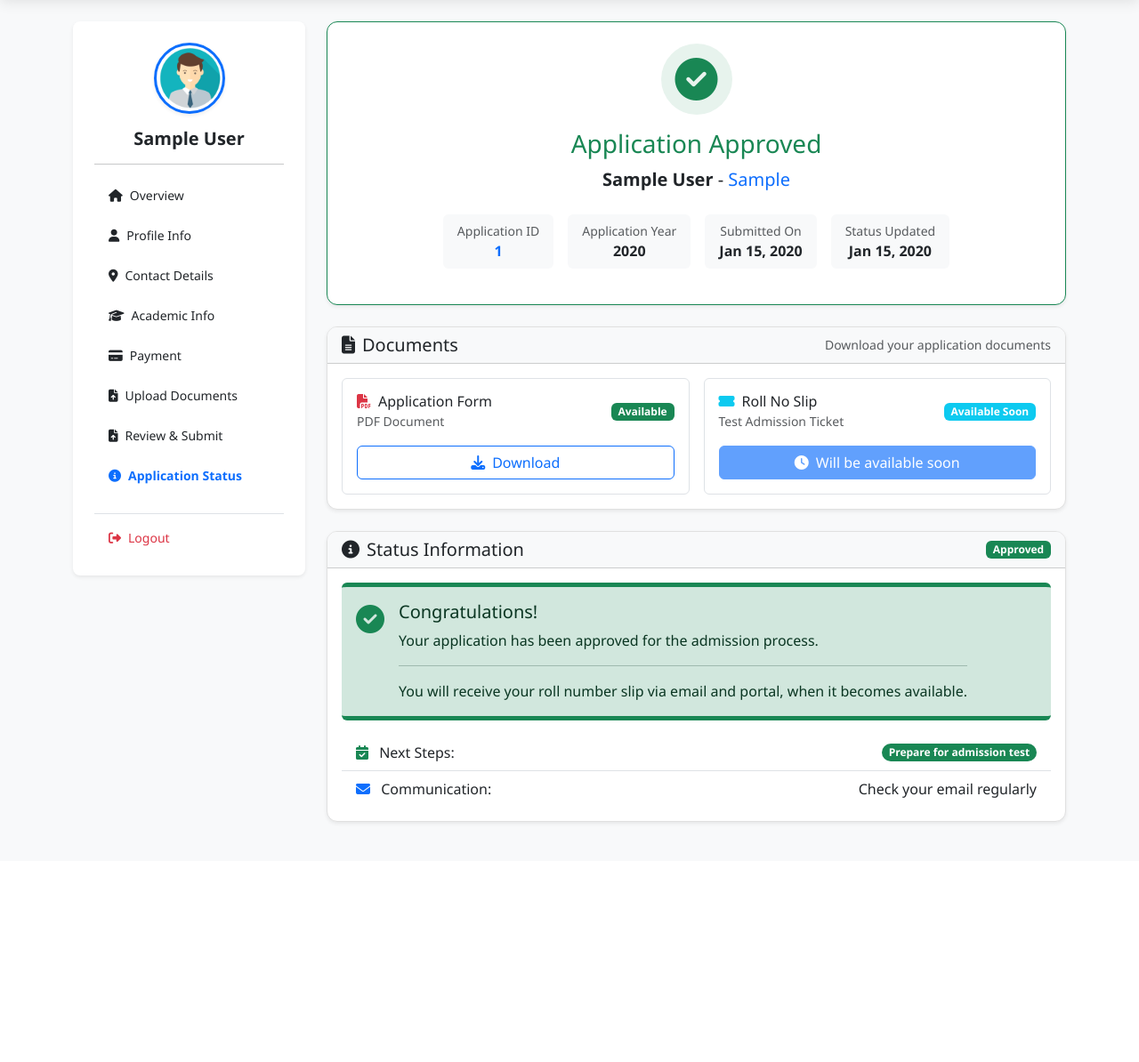
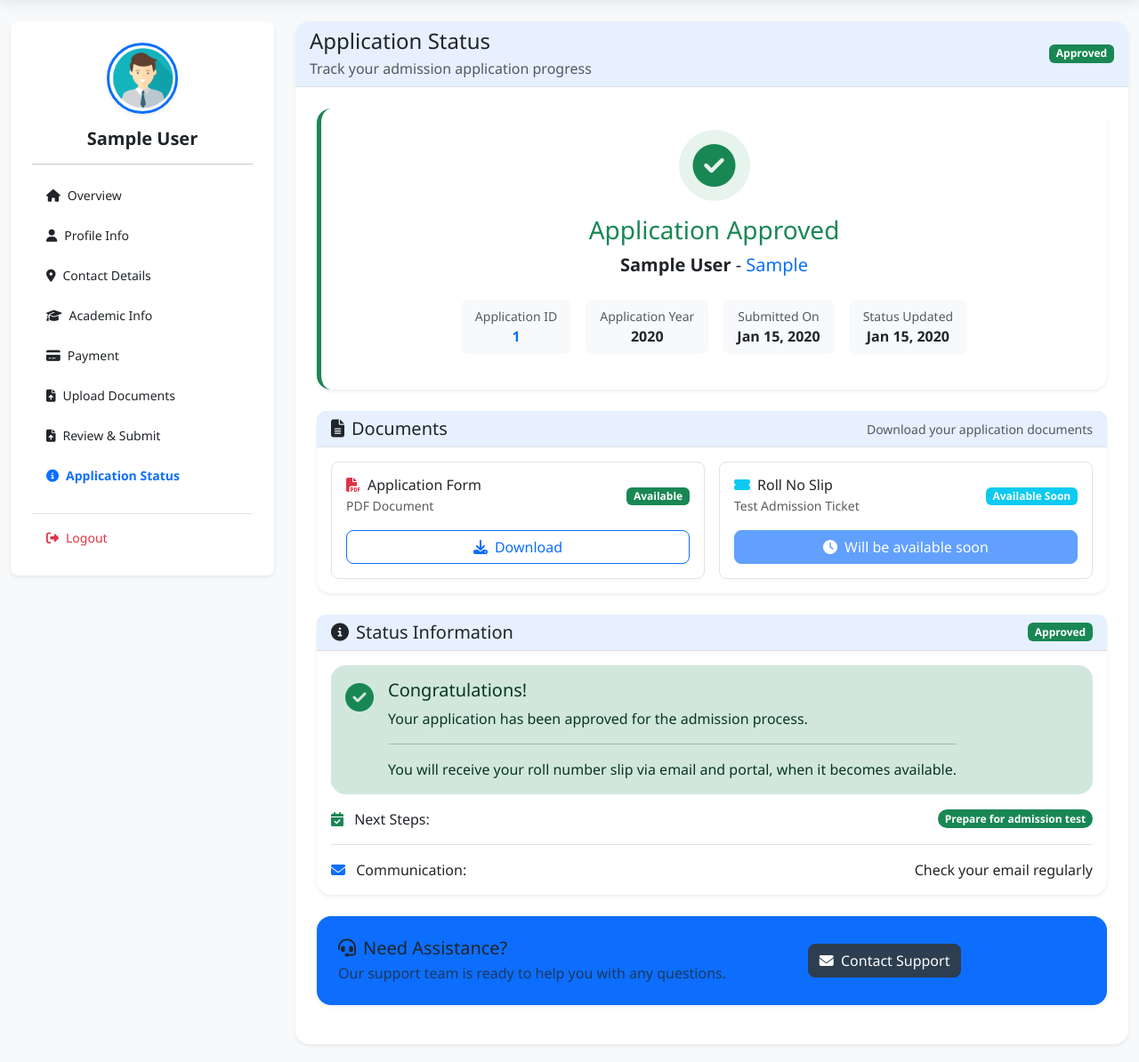
Before and after one commit to Zaingoya65/alhijrah-admission, a PHP site: page /student/status.php in a window 1280 px wide. Shown: the part 78-1272 px from the top of the page at 89% size. Before the commit the page ends 1005 px from the top, so only its background shows below. Run offline with PHP 8.4, Linux system fonts and the light colour scheme; the visitor is signed in with stand-in values (Sample User, id 1); tables that the repository leaves empty or names only in its code hold one stand-in row (values such as "Sample post").

Commit message:
upd status page layout

```diff
--- a/student/status.php
+++ b/student/status.php
@@ -19,30 +19,48 @@ $application = $result->fetch_assoc();
 
 <?php include '../includes/stud_header.php'; ?>
 
-<div class="container py-4">
-
-
-    <div class="row">
+<div class="container-fluid mt-4">
+    <div class="row g-4">
+        <!-- Sidebar -->
         <?php include '../includes/sidebar.php'; ?>
 
-        <div class="col-md-9">
-            <!-- Status Summary Card -->
-            <div class="card shadow-sm mb-4 border-<?=
+        <!-- Main Content -->
+        <div class="col-lg-9">
+            <div class="card border-0 shadow-sm rounded-4 overflow-hidden">
+                <!-- Card Header -->
+                <div class="card-header bg-primary bg-opacity-10 border-bottom">
+                    <div class="d-flex justify-content-between align-items-center">
+                        <div>
+                            <h4 class="mb-1">Application Status</h4>
+                            <p class="mb-0 text-muted">Track your admission application progress</p>
+                        </div>
+                        <span class="badge bg-<?=
+                            $application['application_status'] == 'Approved' ? 'success' :
+                            ($application['application_status'] == 'Rejected' ? 'danger' : 'warning')
+                        ?>">
+                            <?= $application['application_status'] ?? 'Pending' ?>
+                        </span>
+                    </div>
+                </div>
+
+                <div class="card-body p-4">
+                    <!-- Status Summary -->
+                    <div class="card border-0 shadow-sm mb-4 rounded-4 border-start border-5 border-<?=
                         $application['application_status'] == 'Approved' ? 'success' :
                         ($application['application_status'] == 'Rejected' ? 'danger' : 'warning')
                     ?>">
                         <div class="card-body text-center py-4">
                             <div class="status-icon mb-3">
                                 <?php if ($application['application_status'] == 'Approved'): ?>
-                            <div class="icon-circle bg-success bg-opacity-10 text-success">
+                                    <div class="icon-circle bg-success bg-opacity-10 text-success d-inline-flex p-3 rounded-circle">
                                         <i class="fas fa-check-circle fa-3x"></i>
                                     </div>
                                 <?php elseif ($application['application_status'] == 'Rejected'): ?>
-                            <div class="icon-circle bg-danger bg-opacity-10 text-danger">
+                                    <div class="icon-circle bg-danger bg-opacity-10 text-danger d-inline-flex p-3 rounded-circle">
                                         <i class="fas fa-times-circle fa-3x"></i>
                                     </div>
                                 <?php else: ?>
-                            <div class="icon-circle bg-warning bg-opacity-10 text-warning">
+                                    <div class="icon-circle bg-warning bg-opacity-10 text-warning d-inline-flex p-3 rounded-circle">
                                         <i class="fas fa-clock fa-3x"></i>
                                     </div>
                                 <?php endif; ?>
@@ -64,20 +82,20 @@ $application = $result->fetch_assoc();
                             </p>
 
                             <div class="d-flex justify-content-center gap-3 mb-3 flex-wrap">
-                        <div class="text-center px-3 py-2 bg-light rounded">
+                                <div class="text-center px-3 py-2 bg-light rounded-3">
                                     <small class="text-muted d-block">Application ID</small>
                                     <strong class="text-primary"><?= $application['user_id'] ?></strong>
                                 </div>
-                        <div class="text-center px-3 py-2 bg-light rounded">
+                                <div class="text-center px-3 py-2 bg-light rounded-3">
                                     <small class="text-muted d-block">Application Year</small>
                                     <strong><?= $application['application_year'] ?></strong>
                                 </div>
-                        <div class="text-center px-3 py-2 bg-light rounded">
+                                <div class="text-center px-3 py-2 bg-light rounded-3">
                                     <small class="text-muted d-block">Submitted On</small>
                                     <strong><?= date('M j, Y', strtotime($application['submitted_at'])) ?></strong>
                                 </div>
                                 <?php if ($application['application_status']): ?>
-                        <div class="text-center px-3 py-2 bg-light rounded">
+                                <div class="text-center px-3 py-2 bg-light rounded-3">
                                     <small class="text-muted d-block">Status Updated</small>
                                     <strong><?= date('M j, Y', strtotime($application['reviewed_at'] ?? date('Y-m-d'))) ?></strong>
                                 </div>
@@ -86,16 +104,16 @@ $application = $result->fetch_assoc();
                         </div>
                     </div>
 
-            <!-- Documents Card -->
-            <div class="card shadow-sm mb-4">
-                <div class="card-header bg-light d-flex justify-content-between align-items-center">
+                    <!-- Documents Section -->
+                    <div class="card border-0 shadow-sm mb-4 rounded-4">
+                        <div class="card-header bg-primary bg-opacity-10 border-bottom d-flex justify-content-between align-items-center">
                             <h5 class="mb-0"><i class="fas fa-file-alt me-2"></i>Documents</h5>
                             <small class="text-muted">Download your application documents</small>
                         </div>
                         <div class="card-body">
                             <div class="row g-3">
                                 <div class="col-md-6">
-                            <div class="p-3 border rounded h-100 d-flex flex-column">
+                                    <div class="p-3 border rounded-3 h-100 d-flex flex-column">
                                         <div class="d-flex justify-content-between align-items-center mb-3">
                                             <div>
                                                 <h6 class="mb-0"><i class="fas fa-file-pdf text-danger me-2"></i>Application Form</h6>
@@ -105,7 +123,7 @@ $application = $result->fetch_assoc();
                                         </div>
                                         <div class="mt-auto">
                                             <a href="download_application_form.php?user_id=<?= $user_id ?>"
-                                       class="btn btn-outline-primary w-100">
+                                               class="btn btn-outline-primary w-100 rounded-3">
                                                 <i class="fas fa-download me-2"></i>Download
                                             </a>
                                         </div>
@@ -113,7 +131,7 @@ $application = $result->fetch_assoc();
                                 </div>
 
                                 <div class="col-md-6">
-                            <div class="p-3 border rounded h-100 d-flex flex-column">
+                                    <div class="p-3 border rounded-3 h-100 d-flex flex-column">
                                         <div class="d-flex justify-content-between align-items-center mb-3">
                                             <div>
                                                 <h6 class="mb-0"><i class="fas fa-ticket-alt text-info me-2"></i>Roll No Slip</h6>
@@ -125,11 +143,11 @@ $application = $result->fetch_assoc();
                                         </div>
                                         <div class="mt-auto">
                                             <?php if ($application['application_status'] == 'Approved'): ?>
-                                        <button class="btn btn-primary w-100" disabled>
+                                                <button class="btn btn-primary w-100 rounded-3" disabled>
                                                     <i class="fas fa-clock me-2"></i>Will be available soon
                                                 </button>
                                             <?php else: ?>
-                                        <button class="btn btn-outline-secondary w-100" disabled>
+                                                <button class="btn btn-outline-secondary w-100 rounded-3" disabled>
                                                     <i class="fas fa-clock me-2"></i>Will be available 7 days before test
                                                 </button>
                                             <?php endif; ?>
@@ -140,9 +158,9 @@ $application = $result->fetch_assoc();
                         </div>
                     </div>
 
-            <!-- Status Details Card -->
-            <div class="card shadow-sm">
-                <div class="card-header bg-light d-flex justify-content-between align-items-center">
+                    <!-- Status Details -->
+                    <div class="card border-0 shadow-sm rounded-4">
+                        <div class="card-header bg-primary bg-opacity-10 border-bottom d-flex justify-content-between align-items-center">
                             <h5 class="mb-0"><i class="fas fa-info-circle me-2"></i>Status Information</h5>
                             <?php if ($application['application_status']): ?>
                                 <span class="badge bg-<?=
@@ -155,7 +173,7 @@ $application = $result->fetch_assoc();
                         </div>
                         <div class="card-body">
                             <?php if ($application['application_status'] == 'Approved'): ?>
-                        <div class="alert alert-success bg-opacity-10 border border-success border-start-0 border-end-0 border-5">
+                                <div class="alert alert-success border-0 rounded-4">
                                     <div class="d-flex">
                                         <i class="fas fa-check-circle fa-2x text-success me-3 mt-1"></i>
                                         <div>
@@ -185,7 +203,7 @@ $application = $result->fetch_assoc();
                                 </div>
 
                             <?php elseif ($application['application_status'] == 'Rejected'): ?>
-                        <div class="alert alert-danger bg-opacity-10 border border-danger border-start-0 border-end-0 border-5">
+                                <div class="alert alert-danger border-0 rounded-4">
                                     <div class="d-flex">
                                         <i class="fas fa-times-circle fa-2x text-danger me-3 mt-1"></i>
                                         <div>
@@ -199,10 +217,8 @@ $application = $result->fetch_assoc();
                                     </div>
                                 </div>
 
-
-
                             <?php else: ?>
-                        <div class="alert alert-info bg-opacity-10 border border-info border-start-0 border-end-0 border-5">
+                                <div class="alert alert-info border-0 rounded-4">
                                     <div class="d-flex">
                                         <i class="fas fa-clock fa-2x text-info me-3 mt-1"></i>
                                         <div>
@@ -233,102 +249,59 @@ $application = $result->fetch_assoc();
                             <?php endif; ?>
                         </div>
                     </div>
+
+                    <!-- Help Section -->
+                    <div class="card border-0 shadow-sm rounded-4 mt-4 bg-primary bg-opacity-5">
+                        <div class="card-body p-4">
+                            <div class="d-md-flex align-items-center">
+                                <div class="mb-3 mb-md-0 me-md-4">
+                                    <h5 class="mb-1"><i class="fas fa-headset me-2"></i>Need Assistance?</h5>
+                                    <p class="mb-0 text-muted">Our support team is ready to help you with any questions.</p>
+                                </div>
+                                <div class="ms-md-auto">
+                                    <a href="../support.php" class="btn btn-primary me-2 rounded-3">
+                                        <i class="fas fa-envelope me-1"></i> Contact Support
+                                    </a>
+                                    <a href="../faq.php" class="btn btn-outline-primary rounded-3">
+                                        <i class="fas fa-question-circle me-1"></i> View FAQs
+                                    </a>
+                                </div>
+                            </div>
+                        </div>
+                    </div>
+                </div>
+            </div>
         </div>
     </div>
 </div>
 
-<?php include'../includes/stud_footer.php'; ?>
 <style>
-/* Timeline Styles */
-.timeline-steps {
-    display: flex;
-    justify-content: space-between;
-    padding: 0 2rem;
+    .rounded-4 {
+        border-radius: 1rem !important;
     }
 
-.timeline-step {
-    flex: 1;
-    position: relative;
-    text-align: center;
-}
-
-.timeline-step:not(:last-child):after {
-    content: '';
-    position: absolute;
-    top: 1.5rem;
-    left: 60%;
-    right: -40%;
-    height: 2px;
-    background-color: #e9ecef;
-    z-index: 1;
-}
-
-.timeline-step.completed:after {
-    background-color: var(--bs-success);
-}
-
-.timeline-step.active:after {
-    background-color: var(--bs-primary);
-}
-
-.timeline-icon {
-    width: 3rem;
-    height: 3rem;
-    margin: 0 auto 0.5rem;
-    border-radius: 50%;
-    display: flex;
-    align-items: center;
-    justify-content: center;
-    color: white;
-    position: relative;
-    z-index: 2;
-}
-
-.timeline-label {
-    font-size: 0.875rem;
-    font-weight: 500;
-    margin-bottom: 0.25rem;
-}
-
-.timeline-date {
-    font-size: 0.75rem;
-    color: #6c757d;
-}
-
-.timeline-step.completed .timeline-label,
-.timeline-step.completed .timeline-date {
-    color: var(--bs-success);
-}
-
-.timeline-step.active .timeline-label {
-    color: var(--bs-primary);
-    font-weight: 600;
-}
-
-/* Status Icon */
     .icon-circle {
-    width: 80px;
-    height: 80px;
-    border-radius: 50%;
         display: inline-flex;
         align-items: center;
         justify-content: center;
+        width: 80px;
+        height: 80px;
     }
 
-/* Document Cards */
-.document-card {
-    transition: all 0.3s ease;
+    .list-group-item {
+        border-left: 0;
+        border-right: 0;
+        padding: 1rem 0;
     }
 
-.document-card:hover {
-    transform: translateY(-3px);
-    box-shadow: 0 0.5rem 1rem rgba(0, 0, 0, 0.1);
+    .list-group-item:first-child {
+        border-top: 0;
+        padding-top: 0;
     }
 
-/* Alert Customization */
-.alert {
-    border-left: none;
-    border-right: none;
+    .list-group-item:last-child {
+        border-bottom: 0;
+        padding-bottom: 0;
     }
 </style>
 
@@ -344,3 +317,5 @@ document.addEventListener('DOMContentLoaded', function() {
     });
 });
 </script>
+
+<?php include'../includes/stud_footer.php'; ?>
```
Also changed, not shown: student/review.php (+4 -4 lines). Lines whose indentation alone changed are shown as unchanged.
